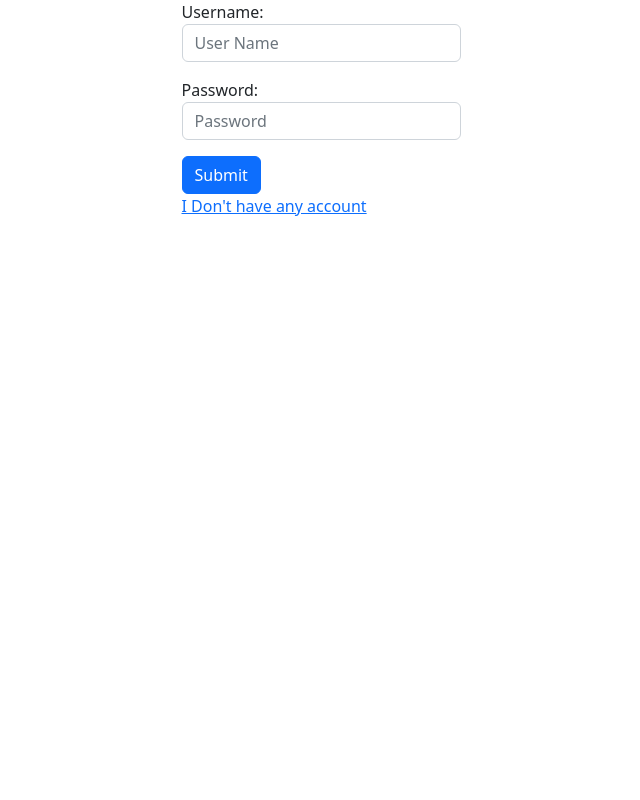
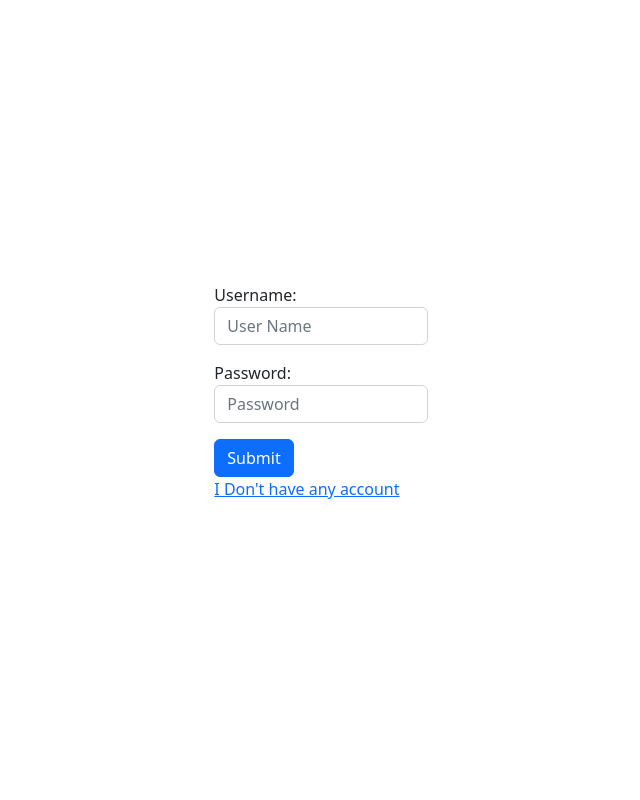
Before and after one commit to AlazarBekele/FaceBook-Full-stack-Clone, a Django app: page /login/ in a window 1280 px wide. Shown: the whole page, without its empty margins (319-959 px from the left). Run offline with Django 5.2, Linux system fonts and the light colour scheme.

Commit message:
continue coding

```diff
--- a/Facebook/templates/Login.html
+++ b/Facebook/templates/Login.html
@@ -5,9 +5,9 @@
 
     {% include 'Include/Login_Head.html' %}
 
-<body style="height: 100vh;">
+<body style="height: 100vh; width: 100%;" class="d-flex justify-content-center align-items-center">
 
-    <div style="height: 100vh;" class="container">
+    <div class="col-md-8">
 <!--
         <div class="loading" id="LoadContainer">
 
--- a/Facebook/urls.py
+++ b/Facebook/urls.py
@@ -14,7 +14,7 @@ urlpatterns = [
     path ('', index, name='index'),
     path ('login/', login_Page, name='login'),
     path ('signup/', sign_up, name='signup'),
-    path ('profile/<str:id>', ProfileView, name='profile'),
+    path ('profile/>', ProfileView, name='profile'),
     path ('token/<str:tokenID>', Token, name='Token'),
     path ('story/', postStory, name='story'),
     path ('logout/', logout_session, name='logout')
--- a/Facebook/views.py
+++ b/Facebook/views.py
@@ -21,6 +21,7 @@ def index (request):
     }
 
     return render (request, 'index.html')
+
 
 
 def sign_up (request):
@@ -64,7 +65,7 @@ def login_Page (request):
   return render (request, 'Login.html', context=context)
 
 @login_required (login_url='login')
-def ProfileView (request, id):
+def ProfileView (request,):
 
   return render (request, 'Profile/Profile.html')
 
```
Also changed, not shown: db.sqlite3.
